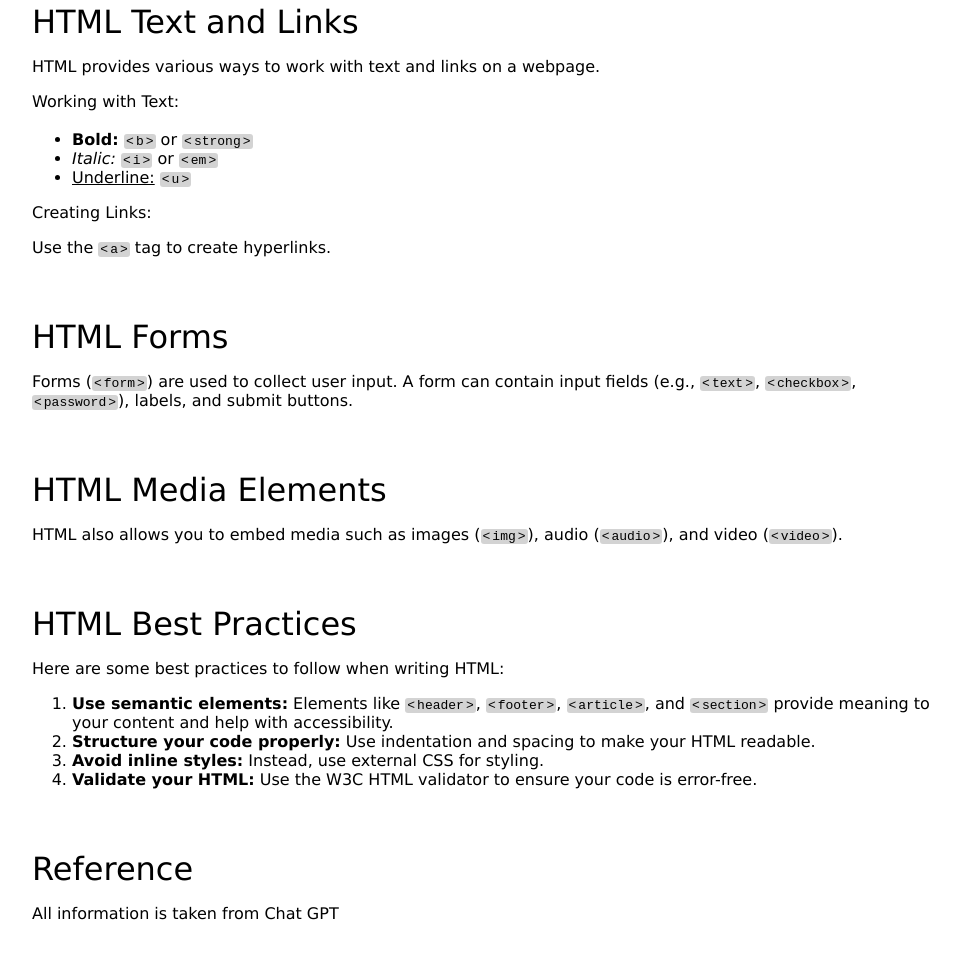
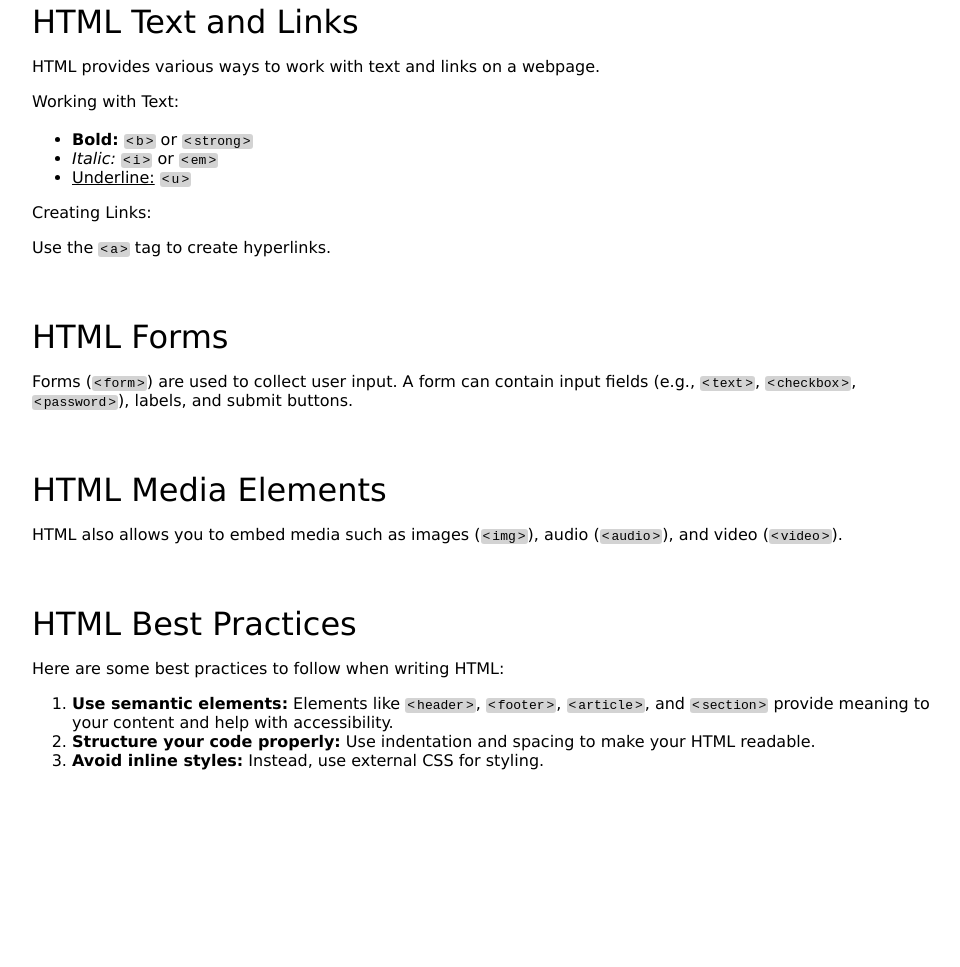
Before and after one commit to nussinu/HTML-technical-documentation, a plain HTML site: page index.html in a window 1280 px wide. Shown: the part 1084-2051 px from the top of the page, without its empty margins (308-1268 px from the left). After the commit the page ends 1915 px from the top, so only its background shows below. Drawn offline with Linux system fonts and the light colour scheme.

Commit message:
Update index.html

```diff
--- a/index.html
+++ b/index.html
@@ -19,7 +19,6 @@
           <li><a class="nav-link" href="#HTML_Forms">HTML Forms</a></li>
           <li><a class="nav-link" href="#HTML_Media_Elements">HTML Media Elements</a></li>
           <li><a class="nav-link" href="#HTML_Best_Practices">HTML Best Practices</a></li>
-          <li><a class="nav-link" href="#Reference">Reference</a></li>
         </ul>
       </nav>
       <section class="main-section" id="HTML_Basics">
@@ -90,12 +89,7 @@
           <li><b>Use semantic elements:</b> Elements like <code><<code>header</code>></code>, <code><<code>footer</code>></code>, <code><<code>article</code>></code>, and <code><<code>section</code>></code> provide meaning to your content and help with accessibility.</li>
           <li><b>Structure your code properly:</b> Use indentation and spacing to make your HTML readable.</li>
           <li><b>Avoid inline styles:</b> Instead, use external CSS for styling.</li>
-          <li><b>Validate your HTML:</b> Use the W3C HTML validator to ensure your code is error-free.</li>
         </ol>
-      </section>
-      <section class="main-section" id="Reference">
-        <header>Reference</header>
-        <p>All information is taken from Chat GPT<p>
       </section>
     </main>
   </body>
```
